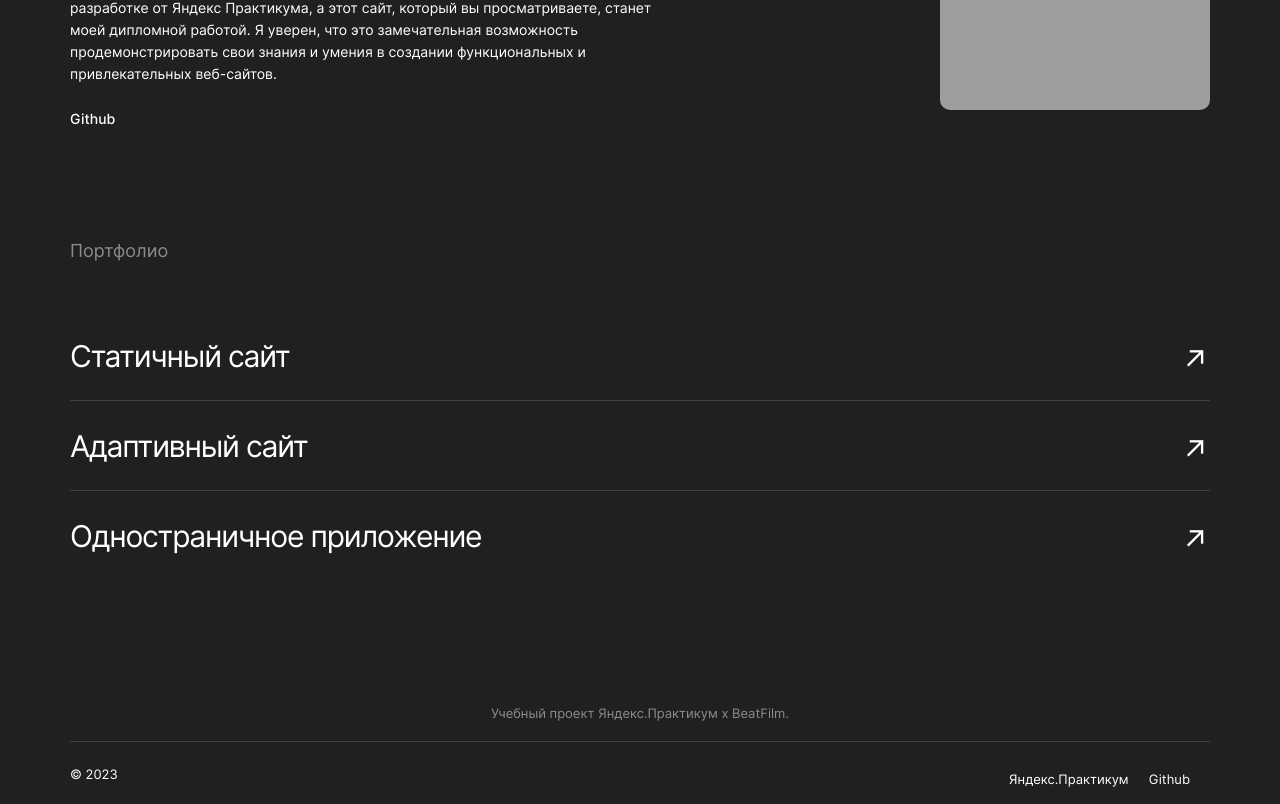
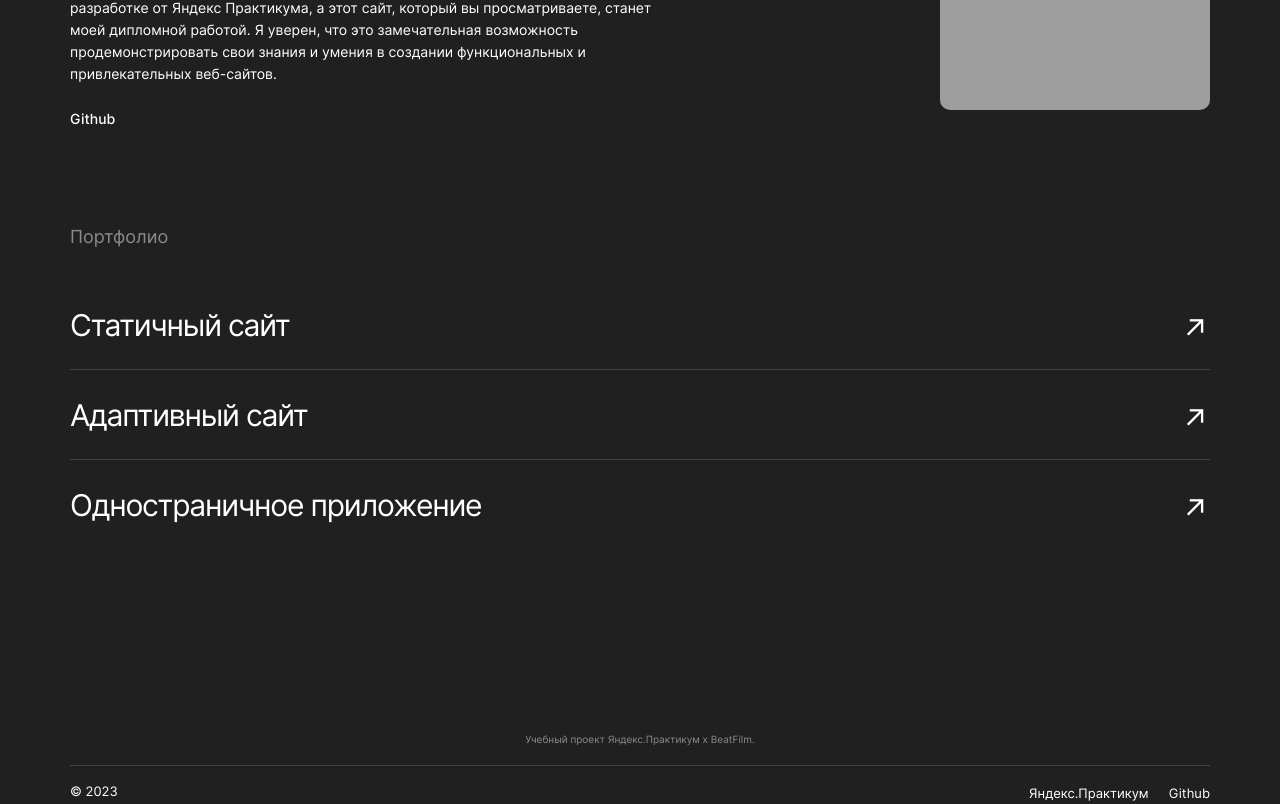
Before and after one commit to AlekseySpirin/movies-explorer-frontend, a React (Create React App) app: page / in a window 1280 px wide. Shown: the part 2084-2888 px from the top of the page. Built offline with nearby package versions, Linux system fonts and the light colour scheme; grey boxes are pictures that could not be loaded; the HTML template or start-up script is replaced by a standard one.

Commit message:
per-pixel: done 1280

```diff
--- a/src/components/AboutMe/AboutMe.jsx
+++ b/src/components/AboutMe/AboutMe.jsx
@@ -8,15 +8,15 @@ function AboutMe() {
       <h2 className={'title'}>Студент</h2>
       <hr className={'hr'} />
       <div className={'about-me__wrapper'}>
-        <h3 className={'about-me__name'}>Алексей</h3>
+        <p className={'about-me__name'}>Алексей</p>
         <p className={'about-me__job'}>Фронтенд-разработчик, 31 год</p>
         <p className={'about-me__description'}>
-          Приветствую! Меня зовут Алексей, и я живу в Ростове-на-Дону. Я получил
-          высшее юридическое образование и работал в компании &quot;Смак&quot; с
-          2017 года. Однако, в последнее время я начал увлекаться
-          программированием и веб-разработкой, и решил развивать свои навыки в
-          этой области. Сейчас я прохожу курс по веб-разработке от Яндекс
-          Практикума, а этот сайт, который вы просматриваете, станет моей
+          Приветствую! Меня зовут Алексей, и я живу в Ростове-на-Дону.
+          Я&nbsp;получил высшее юридическое образование и работал в компании
+          &quot;Смак&quot; с 2017 года. Однако, в последнее время я начал
+          увлекаться программированием и веб-разработкой, и решил развивать свои
+          навыки в этой области. Сейчас я прохожу курс по веб-разработке от
+          Яндекс Практикума, а этот сайт, который вы просматриваете, станет моей
           дипломной работой. Я уверен, что это замечательная возможность
           продемонстрировать свои знания и умения в создании функциональных и
           привлекательных веб-сайтов.
--- a/src/components/Footer/Footer.css
+++ b/src/components/Footer/Footer.css
@@ -1,22 +1,24 @@
 .footer {
     max-width: 1140px;
-    margin: 125px auto 0 auto;
+    margin: 184px auto 0 auto;
 }
 
 .footer__title {
+    margin: 0;
     border-bottom: 1px solid #424242;
     padding-bottom: 20px;
     color: #8B8B8B;
     text-align: center;
     font-feature-settings: 'clig' off, 'liga' off;
     font-family: Inter, serif;
-    font-size: 13px;
+    font-size: 10px;
     font-style: normal;
     font-weight: 400;
     line-height: normal;
 }
 
 .copyright {
+    margin: 0;
     color: #FFF;
     font-feature-settings: 'clig' off, 'liga' off;
     font-family: Inter, serif;
@@ -24,14 +26,18 @@
     font-style: normal;
     font-weight: 400;
     line-height: normal;
+    text-align: center;
 }
 
 .footer-nav {
+    margin: 17px 0 0 0;
     display: flex;
     justify-content: space-between;
 }
 
 .footer-list {
+    margin: 0;
+    padding: 0;
     display: flex;
     flex-direction: row;
     list-style: none;
@@ -52,3 +58,7 @@
     font-weight: 400;
     line-height: normal;
 }
+
+.footer-list__item:last-child {
+    margin-right: 0;
+}
--- a/src/components/Footer/Footer.jsx
+++ b/src/components/Footer/Footer.jsx
@@ -4,9 +4,9 @@ import './Footer.css';
 function Footer() {
   return (
     <div className={'footer'}>
-      <h2 className={'footer__title'}>
+      <p className={'footer__title'}>
         Учебный проект Яндекс.Практикум х BeatFilm.
-      </h2>
+      </p>
       <nav className={'footer-nav'}>
         <p className={'copyright'}>&copy; 2023 </p>
         <ul className={'footer-list'}>
--- a/src/components/Portfolio/Portfolio.css
+++ b/src/components/Portfolio/Portfolio.css
@@ -5,6 +5,8 @@
 }
 
 .portfolio__title {
+    margin: 0;
+    width: 250px;
     color: #8B8B8B;
     font-feature-settings: 'clig' off, 'liga' off;
     font-family: Inter, serif;
@@ -14,8 +16,12 @@
     line-height: 20px; /* 111.111% */
 }
 
+.portfolio-nav {
+    margin: 33px 0 0 0;
+}
+
 .nav-list {
-    margin: 50px 0 0 0;
+
     padding: 0;
 }
 
```
